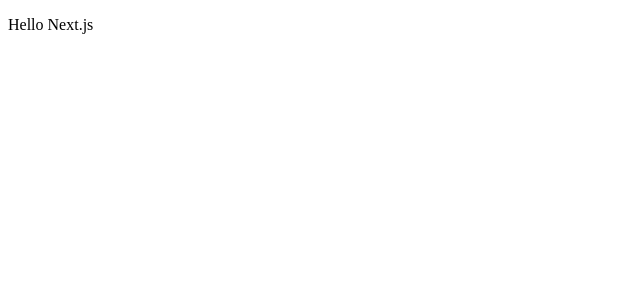
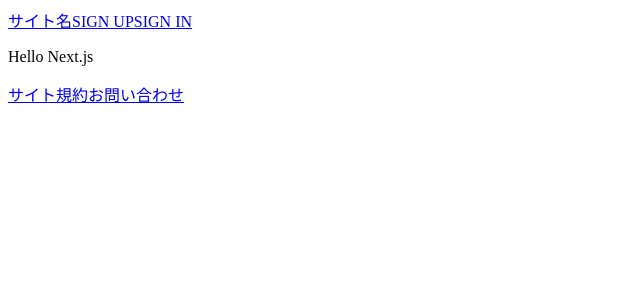
Before and after one commit to hirakumorishima02/pf-funclub, a Next.js app: page / in a window 1280 px wide. Shown: the top 300 px of the page, without its empty margins (0-640 px from the left). Built offline with nearby package versions, Linux system fonts and the light colour scheme.

Commit message:
make Header and Footer components

```diff
--- /dev/null
+++ b/components/shared/Footer.js
@@ -0,0 +1,19 @@
+import React from 'react';
+import Link from 'next/link';
+
+class Footer extends React.Component {
+    render() {
+        return (
+            <React.Fragment>
+                <Link href='/site-rules'>
+                    <a>サイト規約</a>
+                </Link>
+                <Link href='/contact'>
+                    <a>お問い合わせ</a>
+                </Link>
+            </React.Fragment>
+        )
+    }
+}
+
+export default Footer;
--- /dev/null
+++ b/components/shared/Header.js
@@ -0,0 +1,22 @@
+import React from 'react';
+import Link from 'next/link';
+
+class Header extends React.Component {
+    render() {
+        return (
+            <React.Fragment>
+                <Link href='/'>
+                    <a>サイト名</a>
+                </Link>
+                <Link href='/signup'>
+                    <a>SIGN UP</a>
+                </Link>
+                <Link href='/signin'>
+                    <a>SIGN IN</a>
+                </Link>
+            </React.Fragment>
+        )
+    }
+}
+
+export default Header;
--- a/pages/index.js
+++ b/pages/index.js
@@ -1,6 +1,11 @@
+import Header from '../components/shared/Header';
+import Footer from '../components/shared/Footer';
+
 const Index = () => (
     <div>
+    <Header />
       <p>Hello Next.js</p>
+    <Footer />
     </div>
   );
 
```
